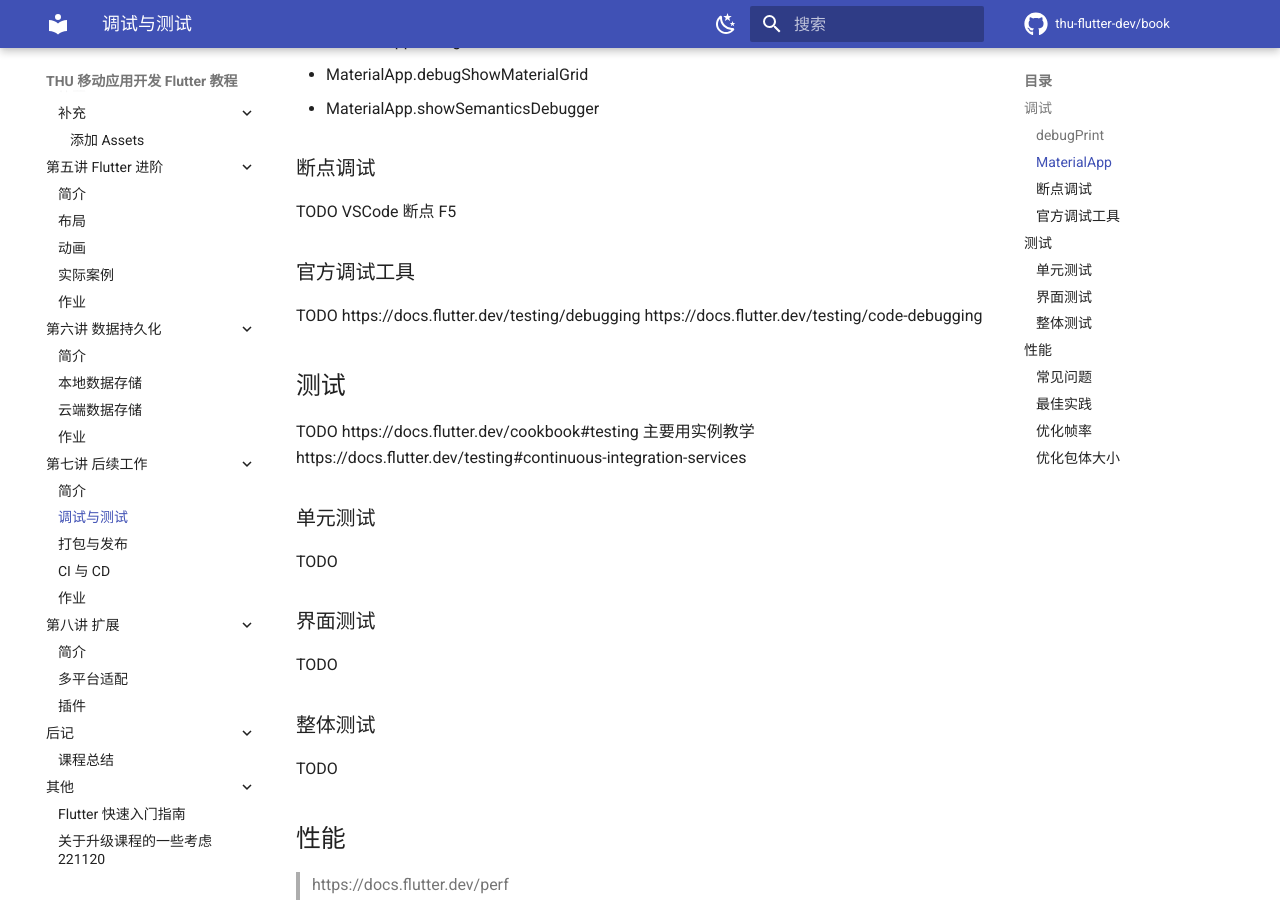
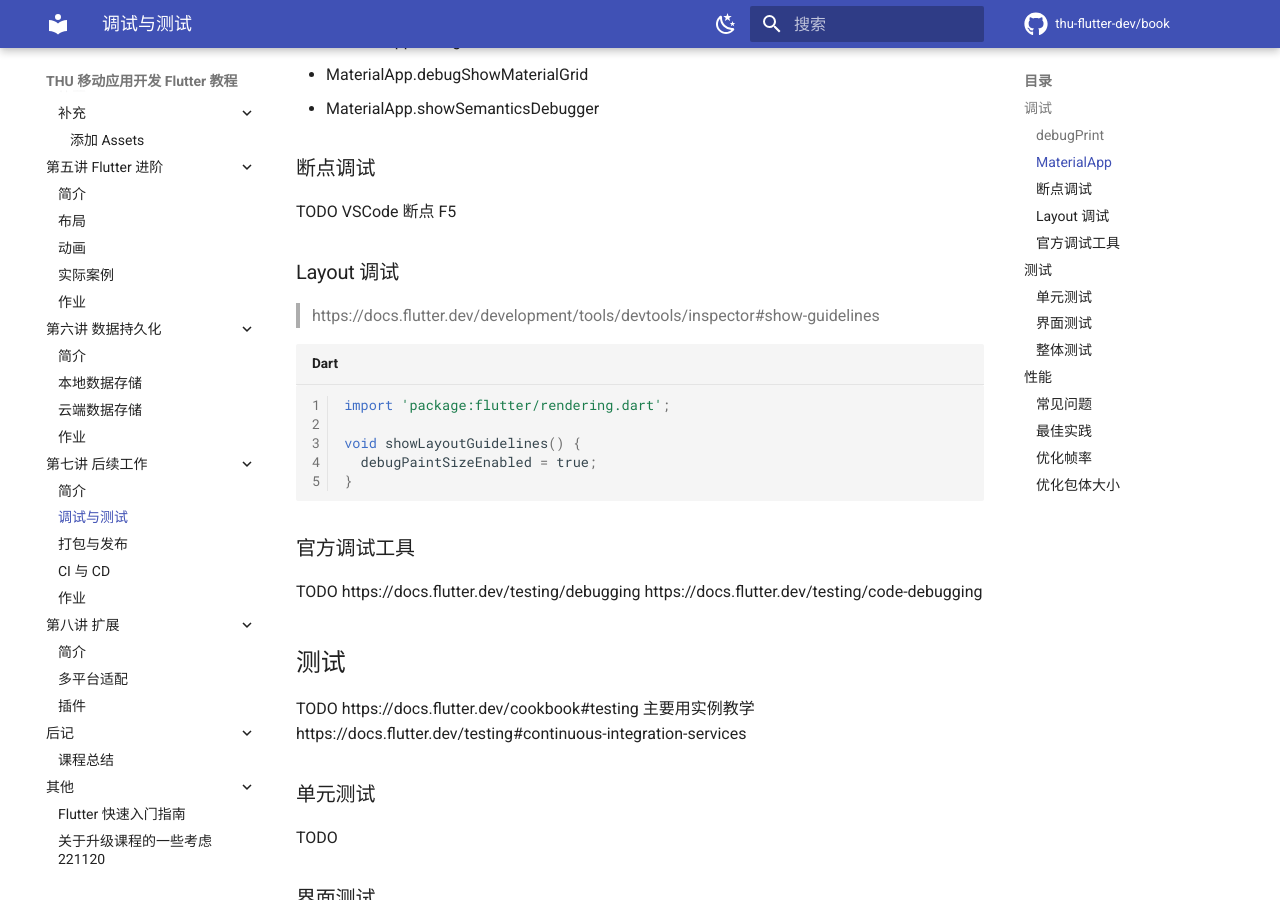
Before and after one commit to thu-mobile-dev/book, an MkDocs documentation site: the page built from docs/LECTURE/7/main-a.md, in a window 1280 px wide and 900 px high, scrolled down 459 px. Built offline with MkDocs 1.6.1 and Material for MkDocs 9.7.7, drawn with Linux system fonts in a browser that asks for light colours; comment, search, counter and statistics services are not loaded.

Commit message:
add infos

````diff
--- a/docs/LECTURE/7/main-a.md
+++ b/docs/LECTURE/7/main-a.md
@@ -19,6 +19,18 @@ TODO 使用方法
 ### 断点调试
 
 TODO VSCode 断点 F5
+
+### Layout 调试
+
+> https://docs.flutter.dev/development/tools/devtools/inspector#show-guidelines
+
+```dart
+import 'package:flutter/rendering.dart';
+
+void showLayoutGuidelines() {
+  debugPaintSizeEnabled = true;
+}
+```
 
 ### 官方调试工具
 
````
Also changed, not shown: docs/LECTURE/2/main-b.md (+1 -1 lines), docs/LECTURE/8/main-a.md (+1 -0 lines).
